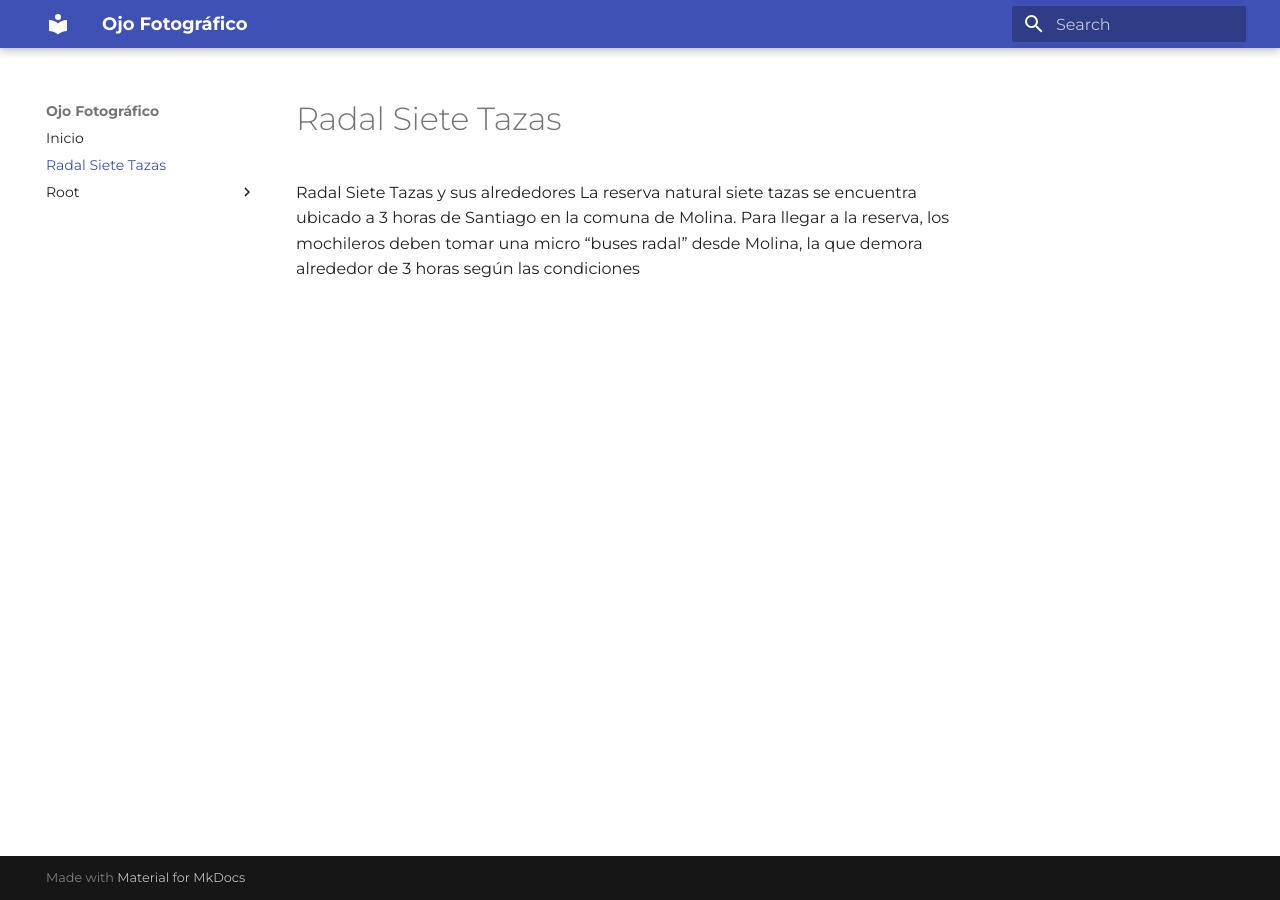
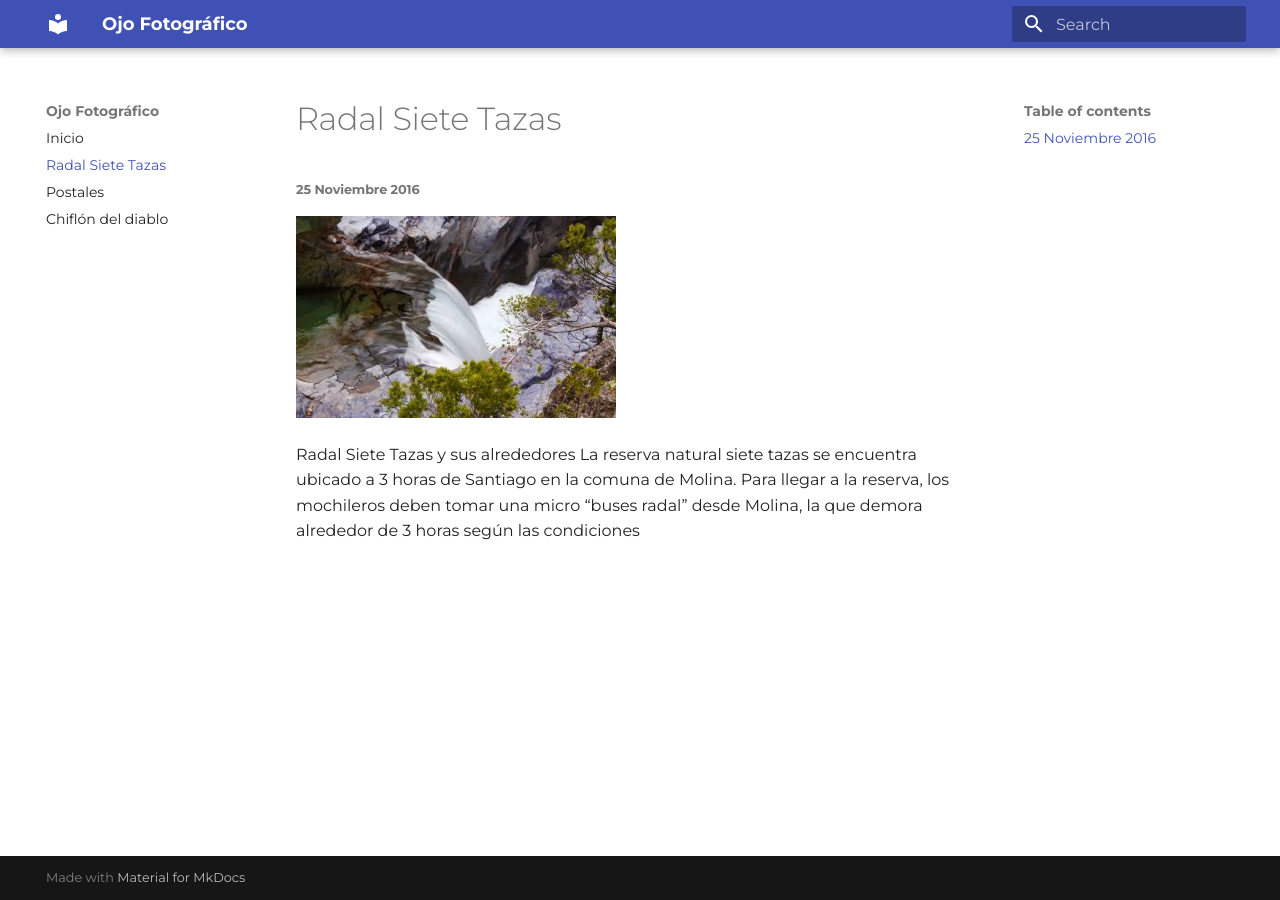
Before and after one commit to panterozo/OjoFotografico, an MkDocs documentation site: the page built from docs/radal.md, in a window 1280 px wide. Built offline with MkDocs 1.6.1 and Material for MkDocs 9.7.7, drawn with Linux system fonts in a browser that asks for light colours; old or Windows-style settings are respelled for this version of MkDocs.

Commit message:
add: se incluyen otros puntos

```diff
--- a/docs/radal.md
+++ b/docs/radal.md
@@ -1,3 +1,7 @@
 # Radal Siete Tazas
 
+###### 25 Noviembre 2016
+
+![Screenshot](img/radal.jpg)
+
 Radal Siete Tazas y sus alrededores La reserva natural siete tazas se encuentra ubicado a 3 horas de Santiago en la comuna de Molina. Para llegar a la reserva, los mochileros deben tomar una micro “buses radal” desde Molina, la que demora alrededor de 3 horas según las condiciones
--- a/mkdocs.yml
+++ b/mkdocs.yml
@@ -3,10 +3,13 @@ site_name: Ojo Fotográfico
 
 pages:
     - Inicio: index.md
+
     - Radal Siete Tazas: radal.md
+    - Postales: postales.md
+    - Chiflón del diablo: chiflon.md
 
-    - Root:
-      - Sub Menu Tazas: submenu.md
+#    - Root:
+#      - Sub Menu Tazas: submenu.md
 theme:
   name: 'material'
   font:
```
Also changed, not shown: docs/chiflon.md (added, +7 -0 lines), docs/postales.md (added, +8 -0 lines), docs/img/chiflon.jpg (added), docs/img/postales.jpg (added), docs/img/radal.jpg (added), 2 other files.
